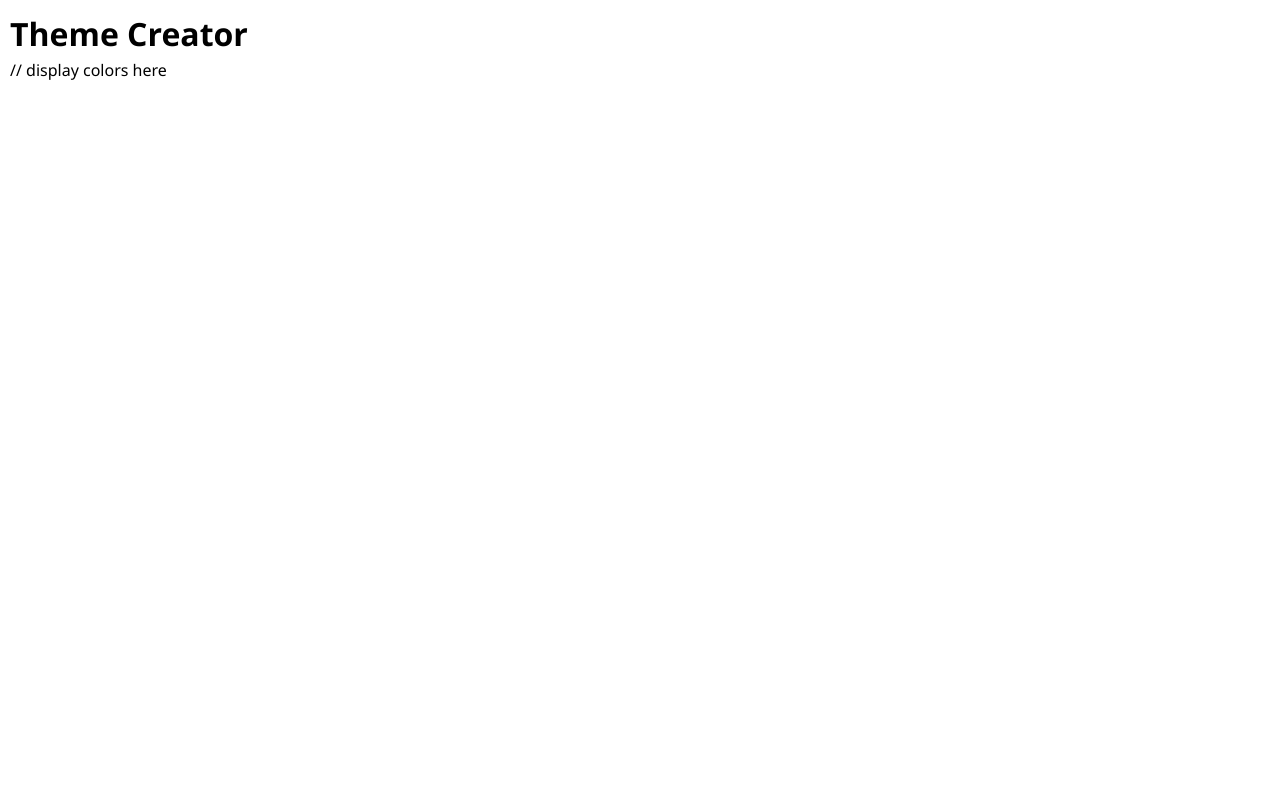
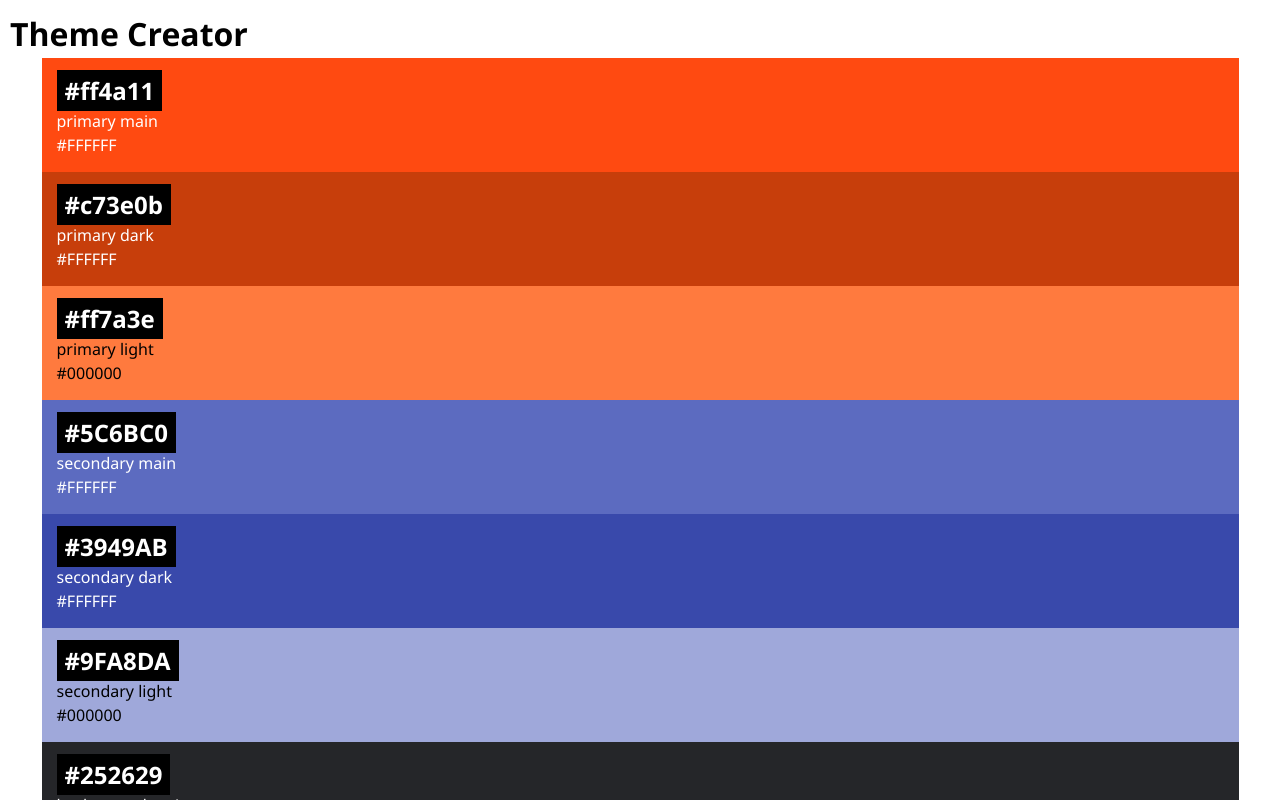
Before and after one commit to yonz-git/color-theme-app, a React (Vite) app: page / in a window 1280 px wide. Shown: the top 800 px of the page. Built offline with nearby package versions, Linux system fonts and the light colour scheme.

Commit message:
1st-task-done

```diff
--- a/src/App.jsx
+++ b/src/App.jsx
@@ -6,7 +6,11 @@ function App() {
   return (
     <>
       <h1>Theme Creator</h1>
-      // display colors here
+      <div className="colorTheme">
+        {initialColors.map((color) => (
+          <Color key={color.id} color={color} />
+        ))}
+      </div>
     </>
   );
 }
--- a/src/Components/Color/Color.css
+++ b/src/Components/Color/Color.css
@@ -1,11 +1,13 @@
 .color-card {
-  margin: 0px 10px;
-  padding: 5px;
+  padding: 15px;
+  list-style: none;
+  max-width: 95%;
+  margin: 0 auto;
 }
 
 .color-card-headline {
   display: inline;
-  padding: 2px 6px;
+  padding: 4px 8px;
   background: black;
   color: white;
 }
--- a/src/Components/Color/Color.jsx
+++ b/src/Components/Color/Color.jsx
@@ -1,5 +1,15 @@
 import "./Color.css";
 
 export default function Color({ color }) {
-  return null;
+  return (
+    <li id={color.id} className="color-card" style={{ background: color.hex }}>
+      <h2 className="color-card-headline">{color.hex}</h2>
+      <p className="color-card-role" style={{ color: color.contrastText }}>
+        {color.role}
+      </p>
+      <p className="color-card-contrast" style={{ color: color.contrastText }}>
+        {color.contrastText}
+      </p>
+    </li>
+  );
 }
```
